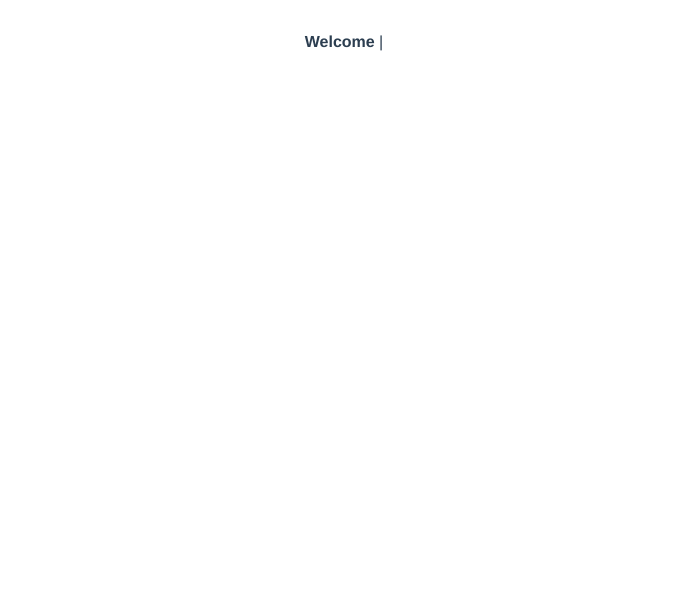
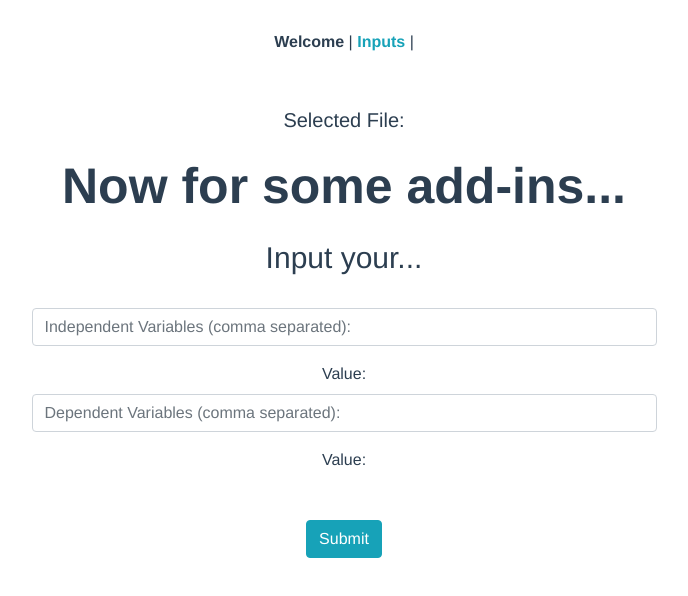
Before and after one commit to tea-lang-org/tea-gui, a Vue app in the folder GUI/tea_gui/: page /inputs in a window 1280 px wide. Shown: the top 596 px of the page, without its empty margins (296-984 px from the left). Built offline with nearby package versions, Linux system fonts and the light colour scheme.

Commit message:
Wrote csv parser

```diff
--- a/GUI/tea_gui/package.json
+++ b/GUI/tea_gui/package.json
@@ -8,10 +8,13 @@
     "lint": "vue-cli-service lint"
   },
   "dependencies": {
-    "axios": "^0.18.0",
+    "axios": "^0.21.1",
     "bootstrap-vue": "^2.21.2",
     "core-js": "^3.6.5",
+    "jquery-csv": "^1.0.11",
+    "papaparse": "^5.3.0",
     "vue": "^2.6.11",
+    "vue-papa-parse": "^2.0.0",
     "vue-router": "^3.5.1"
   },
   "devDependencies": {
--- a/GUI/tea_gui/src/App.vue
+++ b/GUI/tea_gui/src/App.vue
@@ -2,6 +2,7 @@
   <div id="app">
     <div id="nav">
       <router-link to="/">Welcome</router-link> |
+      <router-link to="/inputs">Inputs</router-link> |
     </div>
     <router-view />
   </div>
--- a/GUI/tea_gui/src/main.js
+++ b/GUI/tea_gui/src/main.js
@@ -1,9 +1,31 @@
 import Vue from 'vue'
-import "./plugins/bootstrap-vue";
-import App from "./App.vue";
-import router from "./router";
+// import VuePapaParse from 'vue-papa-parse'
+import "./plugins/bootstrap-vue"
+import App from "./App.vue"
+import router from "./router"
 
 Vue.config.productionTip = false
+
+const store = Vue.observable({
+  tea_file: {},
+  tea_data: "",
+  file_name: ""
+})
+
+const actions = {
+  set_file(file) {
+    store.tea_file = file
+  },
+  set_file_name(name) {
+    store.file_name = name
+  },
+  set_tea_data(teaData) {
+    store.tea_data = teaData
+  }
+}
+
+Vue.prototype.$store = store
+Vue.prototype.$actions = actions
 
 new Vue({
   router,
--- a/GUI/tea_gui/src/router/index.js
+++ b/GUI/tea_gui/src/router/index.js
@@ -1,6 +1,7 @@
 import Vue from "vue";
 import VueRouter from "vue-router";
 import Home from "../views/Home.vue";
+import Inputs from "../views/Inputs.vue"
 
 Vue.use(VueRouter);
 
@@ -10,6 +11,11 @@ const routes = [
     name: "Home",
     component: Home
   },
+  {
+    path: "/inputs",
+    name: "Inputs",
+    component: Inputs
+  }
 ];
 
 const router = new VueRouter({
--- a/GUI/tea_gui/src/views/Home.vue
+++ b/GUI/tea_gui/src/views/Home.vue
@@ -4,13 +4,22 @@
       <h1 class="mb-4 mt-4" style="font-weight:bold; font-size:50px">Welcome to TEA!</h1>
       <!--img alt="TEA_Logo" src="../assets/TEA_Logo.png" style="width:35%; height:35%" /-->
       <h1 class="mt-4 mb-4" style="font-weight:bold;">To start, select a file to brew!</h1>
+      <b-row align-h="center">
+        <b-col cols="8">
+          <b-form-group label-size="sm" class="ml-5 mr-5">
             <b-form-file
               v-model="tea_input"
               :state="Boolean(tea_input)"
               accept=".csv"
               placeholder="Choose a .csv file or drop it here..."
               drop-placeholder="Drop .csv file here..."
+              @change="loadTextFromFile"
             ></b-form-file>
+            <p class="mt-2">Selected file: <b>{{$store.file_name}}</b></p>
+            <b-button variant="info" class="mt-5" to="/inputs">Submit</b-button>
+          </b-form-group>
+        </b-col>
+      </b-row>
     </div>
   </div>
 </template>
@@ -21,10 +30,41 @@ export default {
   name: "Home",
   data() {
     return {
-      tea_input: null
+      tea_input: []
     }
   },
   methods: {
+    loadTextFromFile(ev) {
+      const file = ev.target.files[0];
+      this.$actions.set_file_name(file.name)
+      this.$actions.set_file(file)
+      const reader = new FileReader()
+      reader.readAsText(file);
+      reader.onload = e => this.parseData(e.target.result);
+    },
+    parseData(file) {
+      let fileAsLines = file.split("\n")
+      let headers = fileAsLines[0].split(",")
+      let headerKeys = {}
+
+      let teaData = {}
+      var i = 0
+      headers.forEach(header => {
+        teaData[header] = []
+        headerKeys[i] = header
+        i++
+      })
+      console.log(headerKeys)
+
+      for (i = 1; i < fileAsLines.length; i++) {
+        let currLine = fileAsLines[i].split(",")
+        for(var j = 0; j < currLine.length; j++) {
+          teaData[headerKeys[j]].push(currLine[j])
+        }
+      }
+
+      console.log(teaData)
+    }
   }
 }
 </script>
--- /dev/null
+++ b/GUI/tea_gui/src/views/Inputs.vue
@@ -0,0 +1,55 @@
+<template>
+  <div>
+    <div id="inputs">
+      <h2 class="mb-4 mt-4" style="font-size:20px">Selected File: <b>{{tea_file}}</b></h2>
+      <h1 class="mb-4 mt-4" style="font-weight:bold; font-size:50px">Now for some add-ins...</h1>
+      <!--img alt="TEA_Logo" src="../assets/TEA_Logo.png" style="width:35%; height:35%" /-->
+      <h1 class="mt-4 mb-4" style="font-size:30px">Input your...</h1>
+
+      <div>
+        <b-row align-h="center">
+          <b-col cols="6">
+            <b-form-input v-model="iVars" placeholder="Independent Variables (comma separated):" style="size:20%" class="mt-2"></b-form-input>
+            <div class="mt-3">Value: {{iVars}}</div>
+            <b-form-input v-model="dVars" placeholder="Dependent Variables (comma separated):" style="size:20%" class="mt-2"></b-form-input>
+            <div class="mt-3">Value: {{dVars}}</div>
+          </b-col>
+        </b-row>
+      </div>
+
+      <b-button variant="info" class="mt-5" @click=test()>Submit</b-button>
+    </div>
+  </div>
+</template>
+
+<script>
+
+export default {
+  name: "Inputs",
+  data() {
+    return {
+        tea_file: "",
+        iVars: "",
+        dVars: "",
+    }
+  },
+  methods: {
+      test() {
+          console.log(this.tea_file);
+      }
+  },
+  mounted() {
+    this.tea_file = this.$store.file_name
+  }
+}
+</script>
+
+<style>
+#home {
+  font-family: Avenir, Helvetica, Arial, sans-serif;
+  -webkit-font-smoothing: antialiased;
+  -moz-osx-font-smoothing: grayscale;
+  text-align: center;
+  color: #2c3e50;
+}
+</style>
```
Also changed, not shown: GUI/package.json (added, +22 -0 lines), GUI/tea_gui/src/assets/drug.csv (added), 2 other files (tests, documents, lock files or other folders). Lines whose indentation alone changed are shown as unchanged.
